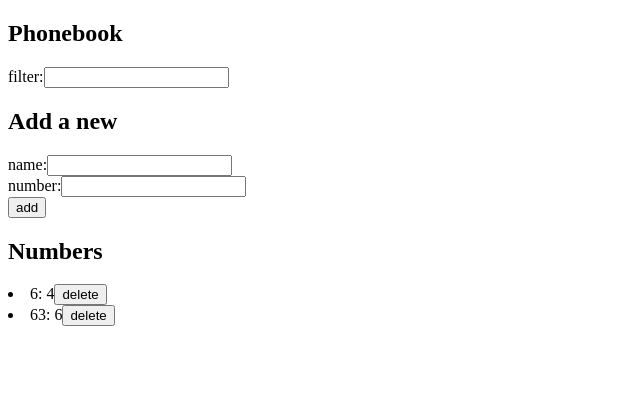
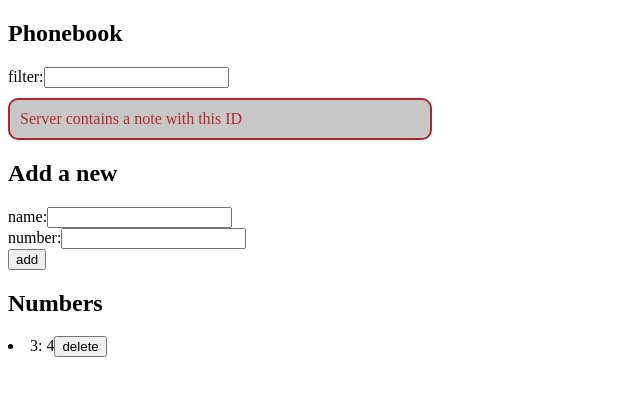
Before and after one commit to BrightsDays/fullstackopen, a React (Create React App) app in the folder part2/phonebook/: page / in a window 1280 px wide. Both pictures are taken after typing "Sample", "Sample" into the empty fields and a click on the button "add". Shown: the top 396 px of the page, without its empty margins (0-640 px from the left). Built offline with nearby package versions, Linux system fonts and the light colour scheme; no server answers; data requests are answered from the project's data file.

Commit message:
add messages

```diff
--- a/part2/phonebook/db.json
+++ b/part2/phonebook/db.json
@@ -1,14 +1,9 @@
 {
   "persons": [
     {
-      "name": "6",
+      "name": "3",
       "number": "4",
       "id": 2
-    },
-    {
-      "name": "63",
-      "number": "6",
-      "id": 3
     }
   ]
 }
--- a/part2/phonebook/src/App.js
+++ b/part2/phonebook/src/App.js
@@ -3,11 +3,13 @@ import SearchFilter from './components/SearchFilter'
 import NumbersList from './components/NumbersList'
 import AddForm from './components/AddForm'
 import contacts from './services/contacts'
+import './index.css'
 
 const App = () => {
   const [persons, setPersons] = useState([])
   const [newPerson, setNewPerson] = useState({name: '',number: ''})
   const [filter, setFilter] = useState('')
+  const [message, setMessage] = useState(null)
 
   const getList = () => {
     contacts
@@ -36,7 +38,11 @@ const App = () => {
       if (!duplicate.length) {
         await contacts
           .create(nameObject)
-          .then(setNewPerson({name: '', number: ''}))
+          .then(
+            setNewPerson({name: '', number: ''}),
+            showMessage(`Added ${nameObject.name}`, 'info')
+          )
+          .catch(error => showMessage('Server contains a note with this ID'))
 
         getList()
       } else {
@@ -44,6 +50,7 @@ const App = () => {
           await contacts
             .update(duplicate[0].id, nameObject)
             .then(setNewPerson({name: '', number: ''}))
+            .catch(error => showMessage('Person was already removed from server'))
 
           getList()
         }
@@ -55,10 +62,19 @@ const App = () => {
 
   const deletePerson = async (id) => {
     if (window.confirm('Delete person?')) {
-      await contacts.deleteContact(id)
-
+      await contacts
+        .deleteContact(id)
+        .catch(error => showMessage('Person was already removed from server'))
       getList()
     }
+  }
+
+  const showMessage = (content, type) => {
+    type === 'info' ?
+      setMessage({text: content, type: 'info'}) :
+      setMessage({text: content, type: 'error'})
+
+    setTimeout(() => setMessage(null), 5000)
   }
 
   return (
@@ -68,6 +84,8 @@ const App = () => {
         filter={filter}
         onChange={event => setFilter(event.target.value)}
       />
+      {message &&
+        <div className={`message ${message.type}`}>{message.text}</div>}
       <h2>Add a new</h2>
       <AddForm
         newName={newPerson.name}
--- /dev/null
+++ b/part2/phonebook/src/index.css
@@ -0,0 +1,18 @@
+.message {
+    width: 400px;
+    max-width: 100%;
+    margin: 10px 0;
+    padding: 10px;
+    background-color: rgb(200, 200, 200);
+    border-radius: 10px;
+}
+
+.error {
+    color: rgb(179, 41, 41);
+    border: 2px solid rgb(179, 41, 41);
+}
+
+.info {
+    color: rgb(15, 146, 41);
+    border: 2px solid rgb(15, 146, 41);
+}
--- a/part2/phonebook/src/services/contacts.js
+++ b/part2/phonebook/src/services/contacts.js
@@ -5,28 +5,24 @@ const getList = async () => {
     const request = axios.get(baseUrl)
     return request
         .then(response => response.data)
-        .catch(error => console.log('error'))
 }
 
 const create = async newObject => {
     const request = axios.post(baseUrl, newObject)
     return request
         .then(response => response.data)
-        .catch(error => console.log('error'))
 }
 
 const update = async (id, newObject) => {
     const request = axios.put(`${baseUrl}/${id}`, newObject)
     return request
         .then(response => response.data)
-        .catch(error => console.log('error'))
 }
 
 const deleteContact = async id => {
     const request = axios.delete(`${baseUrl}/${id}`)
     return request
         .then(response => response.data)
-        .catch(error => console.log('error'))
 }
 
 export default { getList, create, update, deleteContact }
```
